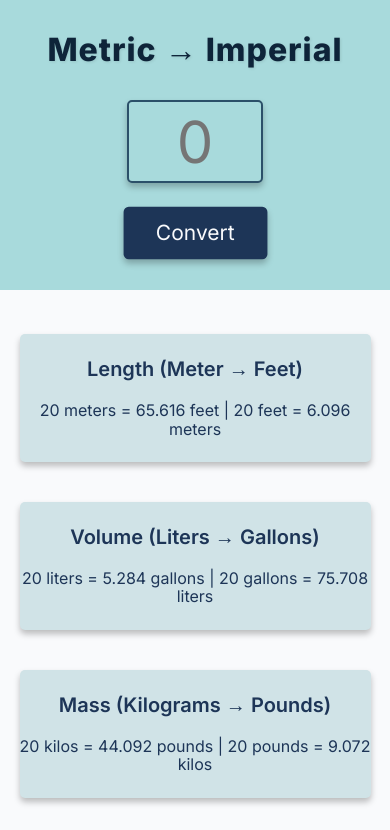
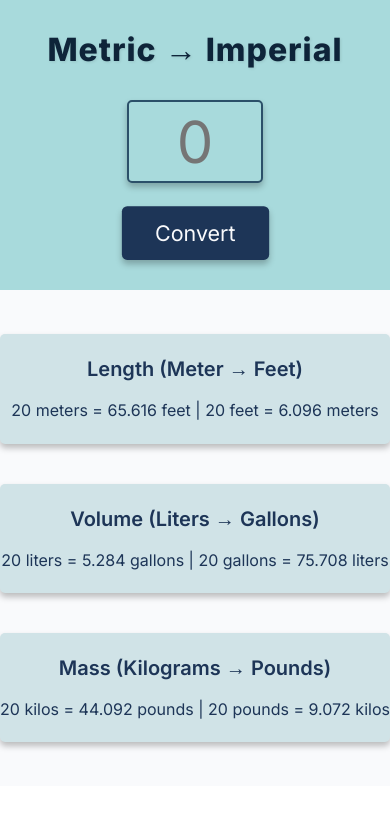
Before and after one commit to tak40/unit-converter, a website built with Vite: page index.html in a window 390 px wide. In both pictures the pointer is over the button "Convert". Shown: the top 830 px of the page. Built offline with nearby package versions, Linux system fonts and the light colour scheme.

Commit message:
mobile: result container width 90% to 100%

```diff
--- a/index.css
+++ b/index.css
@@ -88,7 +88,7 @@ h1 {
 .convert-btn:hover {
     background-color: var(--btn-text-color);
     color: var(--results-bg-color);
-    transform: scale(1.05);
+    transform: scale(1.075);
 }
 
 .convert-btn:active {
@@ -117,7 +117,7 @@ h1 {
 
 .unit-conversion {
     padding: 1.5em 0;
-    width: 90%;
+    width: 100%;
     margin: 1.25em auto;
     border-radius: 5px;
     background-color: var(--unit-box-bg-color);
@@ -193,6 +193,7 @@ footer a {
 
     .unit-conversion {
         padding: 1.5em 0;
+        width: 90%;
     }
 
     .conversion-results-section {
```
